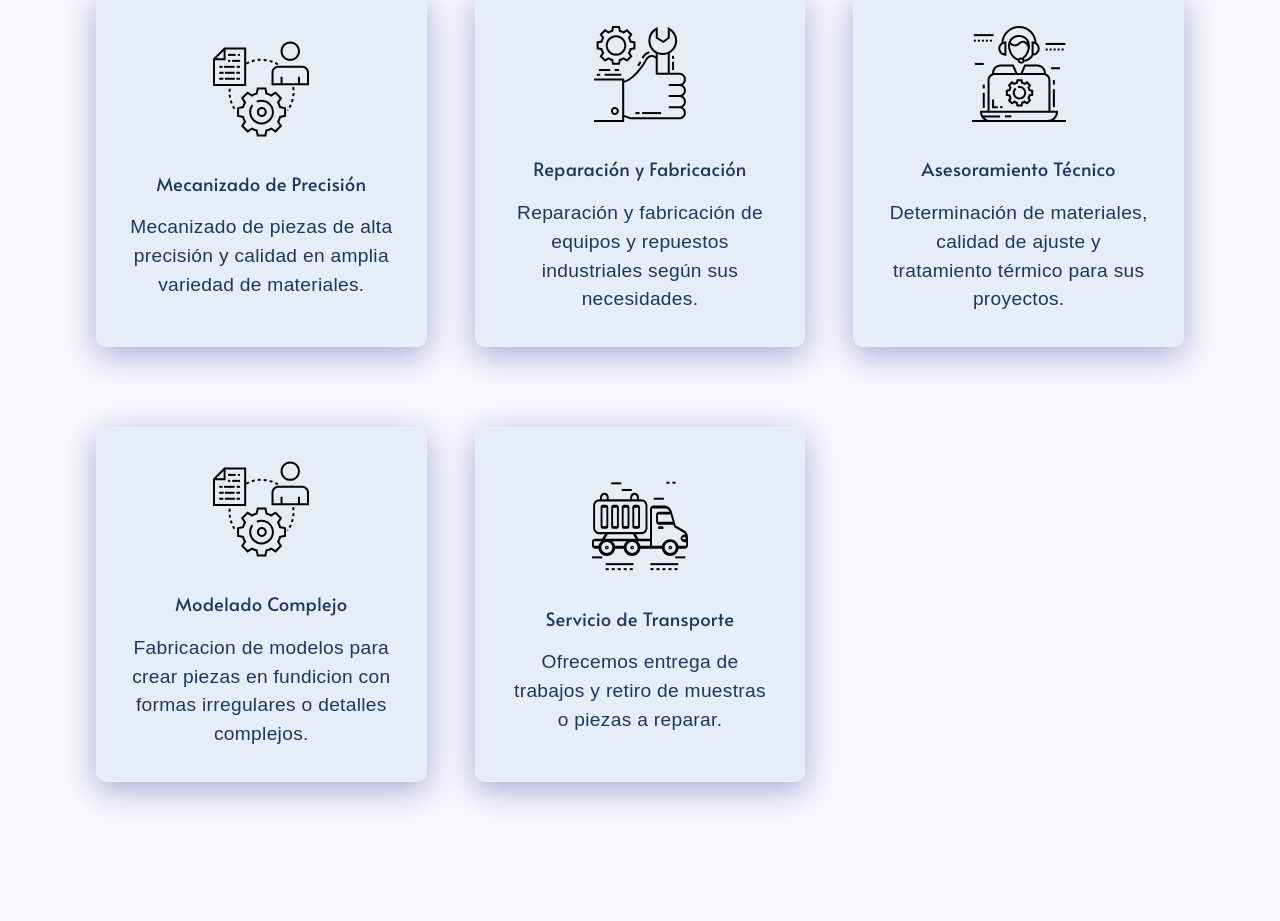
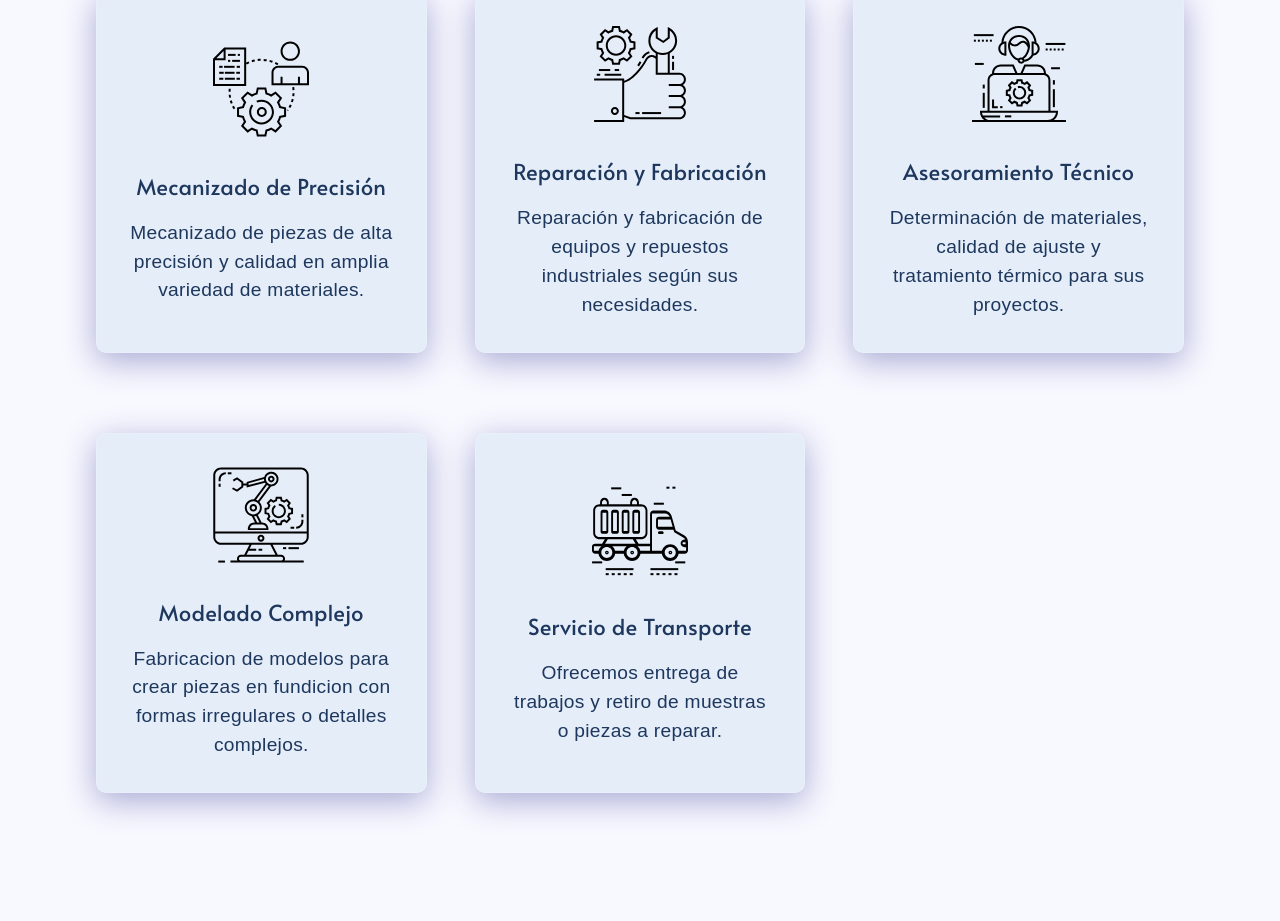
Before and after one commit to EmiLongo/talleres-montreal-react, a React (Vite) app: page / in a window 1280 px wide. Shown: the part 1246-2167 px from the top of the page. Built offline with nearby package versions, Linux system fonts and the light colour scheme; a web font is replaced by a local one.

Commit message:
add icono para modelado

```diff
--- a/src/modules/home/components/Services.tsx
+++ b/src/modules/home/components/Services.tsx
@@ -7,7 +7,8 @@ import truckIcon from "@img/services/container-truck.svg";
 import csrIcon from "@img/services/csr.svg";
 import managerIcon from "@img/services/manager.svg";
 import technicalSupportIcon from "@img/services/technical-support.svg";
-import { SubtitleXL, Text1, Title2, TitleXL } from "@theme/textStyles";
+import modeladoIcon from "@img/services/modelado.svg";
+import { SubtitleXL, Text1, Title1, TitleXL } from "@theme/textStyles";
 
 const services = [
   {
@@ -28,7 +29,7 @@ const services = [
   {
     title: "Modelado Complejo",
     description: "Fabricacion de modelos para crear piezas en fundicion con formas irregulares o detalles complejos.",
-    icon: managerIcon,
+    icon: modeladoIcon,
   },
   {
     title: "Servicio de Transporte",
@@ -95,9 +96,9 @@ export const Services: React.FC = () => {
           >
             <img src={service.icon} alt={service.title} />
             <Box>
-              <Title2 sx={{ textAlign: "center", color: "primary.main", mb: "1rem", textWrap: "wrap" }}>
+              <Title1 sx={{ textAlign: "center", color: "primary.main", mb: "1rem", textWrap: "wrap" }}>
                 {service.title}
-              </Title2>
+              </Title1>
               <Text1 sx={{ textAlign: "center", color: "primary.main", textWrap: "wrap" }}>
                 {service.description}
               </Text1>
```
Also changed, not shown: src/assets/img/services/modelado.svg (added).
